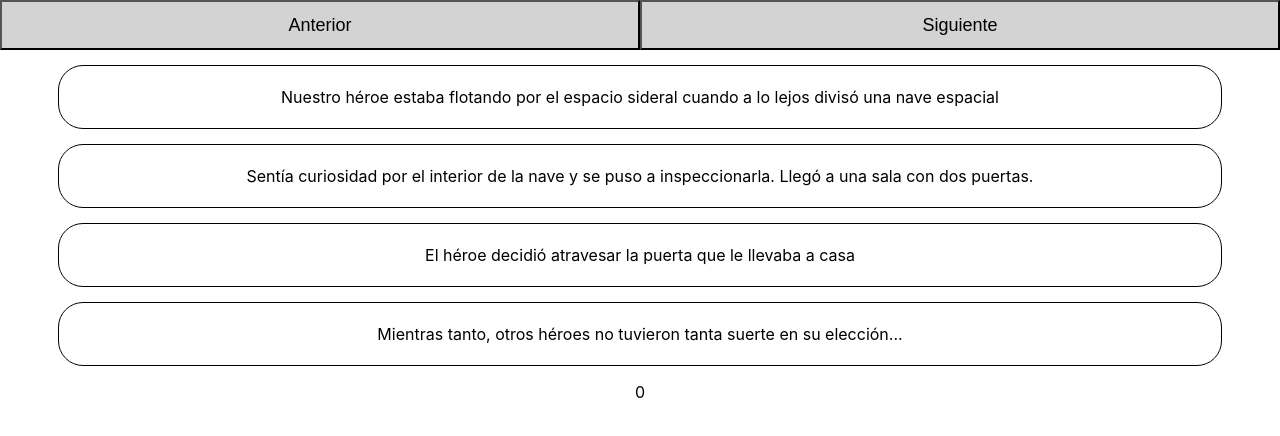
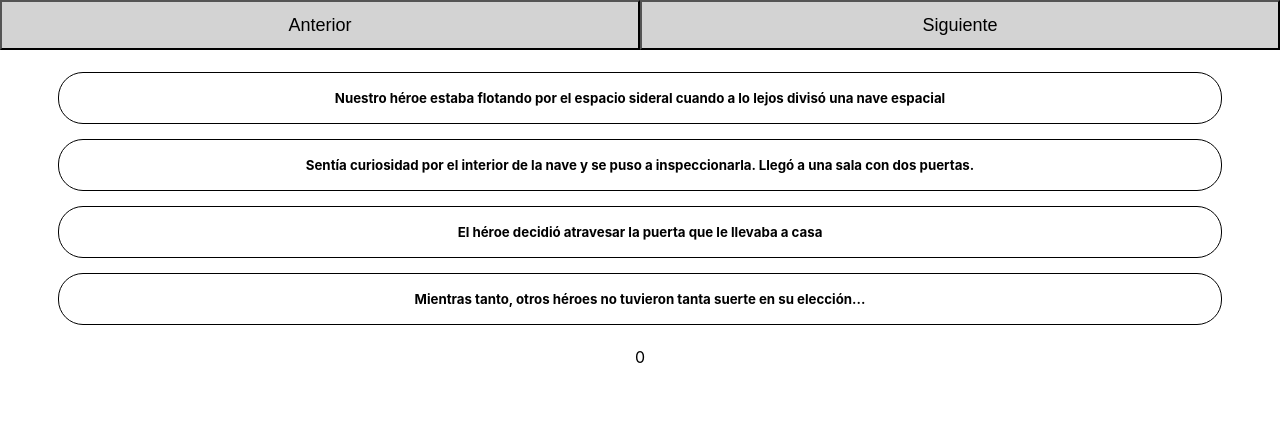
Before and after one commit to MariMatallana/REACT-Sprint-6, a React (Create React App) app: page / in a window 1280 px wide. Shown: the top 436 px of the page. Built offline with nearby package versions, Linux system fonts and the light colour scheme.

Commit message:
Ejercicio3-ok

```diff
--- a/src/App.js
+++ b/src/App.js
@@ -1,25 +1,22 @@
 import React from 'react';
 import './App.css';
 import './Components/Escena.js'
-import { Escena } from './Components/Escena.js'
-import { Button } from "./Components/Button-style.js"
+import Escena  from './Components/Escena.js'
 import { useState, useEffect } from 'react'
 
 
 function App() {
 
-  const [count, setCount] = useState(0)
-
-  useEffect(() => {
-
-  })
+  const scenes = [
+    "Nuestro héroe estaba flotando por el espacio sideral cuando a lo lejos divisó una nave espacial",
+    "Sentía curiosidad por el interior de la nave y se puso a inspeccionarla. Llegó a una sala con dos puertas.",
+    "El héroe decidió atravesar la puerta que le llevaba a casa",
+    "Mientras tanto, otros héroes no tuvieron tanta suerte en su elección..."
+  ]
 
   return (
   <div className='App'>
-    <Button onClick={() => setCount(count -1)}> Anterior </Button>
-    <Button onClick={() => setCount(count +1)}> Siguiente </Button>
-    <Escena/>
-    <p>{count}</p>
+    <Escena texto={scenes} numeroTotal={scenes.length}/>
   </div>
   );
 }
--- a/src/Components/Button-style.js
+++ b/src/Components/Button-style.js
@@ -3,6 +3,7 @@ import styled from 'styled-components'
 export const Button = styled.button`
     width: 50%;
     height: 50px;
+    cursor: pointer;
     font-size: 18px;
     background-color: lightgray;
 `
--- a/src/Components/Container-style.js
+++ b/src/Components/Container-style.js
@@ -4,8 +4,8 @@ export const Container = styled.div`
     justify-content: center;
     margin:0 auto;
     width: 90%;
-    min-height: 20px;
-    line-height: 20px;
+    min-height: 40px;
+    line-height: 40px;
     text-align:center;
     background-color: white;
     margin-top: 15px;
@@ -25,7 +25,7 @@ export const Container = styled.div`
     min-height: 40px;
     line-height: 40px;
     text-align:center;
-    background-color: white;
+    background-color: pink;
     margin-top: 15px;
     margin-bottom: 15px;
     border-style: solid;
--- a/src/Components/Escena.js
+++ b/src/Components/Escena.js
@@ -1,35 +1,51 @@
-import { Container} from "./Container-style"
-export const Escena = () => {
+import { Container, ContainerPink } from "./Container-style"
+import { useState, useEffect } from 'react'
+import { Button } from "./Button-style"
 
-const scenes = [
-  "Nuestro héroe estaba flotando por el espacio sideral cuando a lo lejos divisó una nave espacial",
-  "Sentía curiosidad por el interior de la nave y se puso a inspeccionarla. Llegó a una sala con dos puertas.",
-  "El héroe decidió atravesar la puerta que le llevaba a casa",
-  "Mientras tanto, otros héroes no tuvieron tanta suerte en su elección..."
-]
 
-let newscenes = scenes.map(getscenes)
+function Escena(props) {
 
-function getscenes(e) {
-  return e
-}
+  let newscenes = props.texto
+  let numTotal = props.numeroTotal - 1
+
+
+  const [count, setCount] = useState(0)
+
+
+  const sumar = () => {
+    if (count >= 0) {
+      setCount(count + 1)
+    }
+    if (count == numTotal) {
+      setCount(count + 0)
+    }
+
+  }
+
+  const restar = () => {
+    if (count > 0) {
+      setCount(count - 1)
+    }
+  }
+
 
   return (
     <>
-      <Container>
-      <p>{newscenes[0]}</p>
-      </Container>
-      <Container>
-      <p>{newscenes[1]}</p>
-      </Container>
-      <Container>
-      <p>{newscenes[2]}</p>
-      </Container>
-      <Container>
-      <p>{newscenes[3]}</p>
-      </Container>
+
+      <Button onClick={() => restar(newscenes, numTotal)}> Anterior </Button>
+      <Button onClick={() => sumar(props.texto, numTotal)}> Siguiente </Button>
+      <div>
+        <h5>{newscenes.map((x) => (
+          <div key={String(x)}>
+            <Container>{x}</Container>
+          </div>))}
+        </h5>
+      </div>
+
+      <p>{count}</p>
     </>
   );
 
 
 }
+export default Escena;
```
Also changed, not shown: src/Components/Escena2.js (added, +14 -0 lines).
